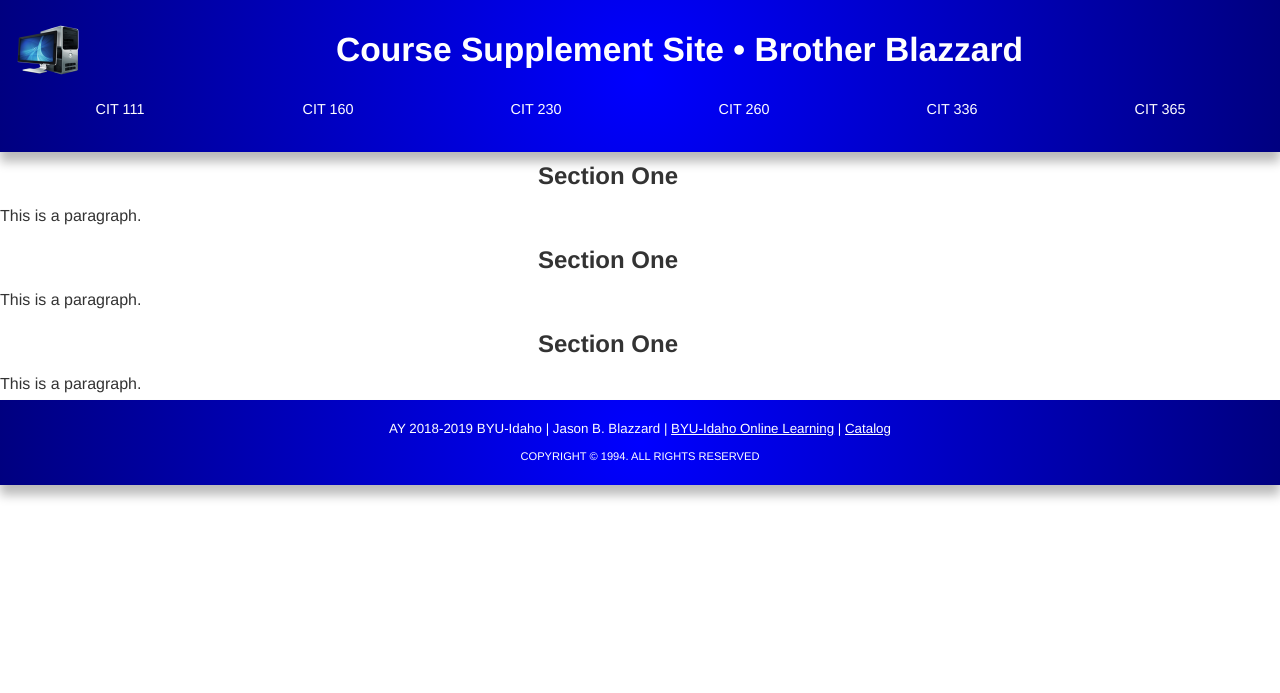
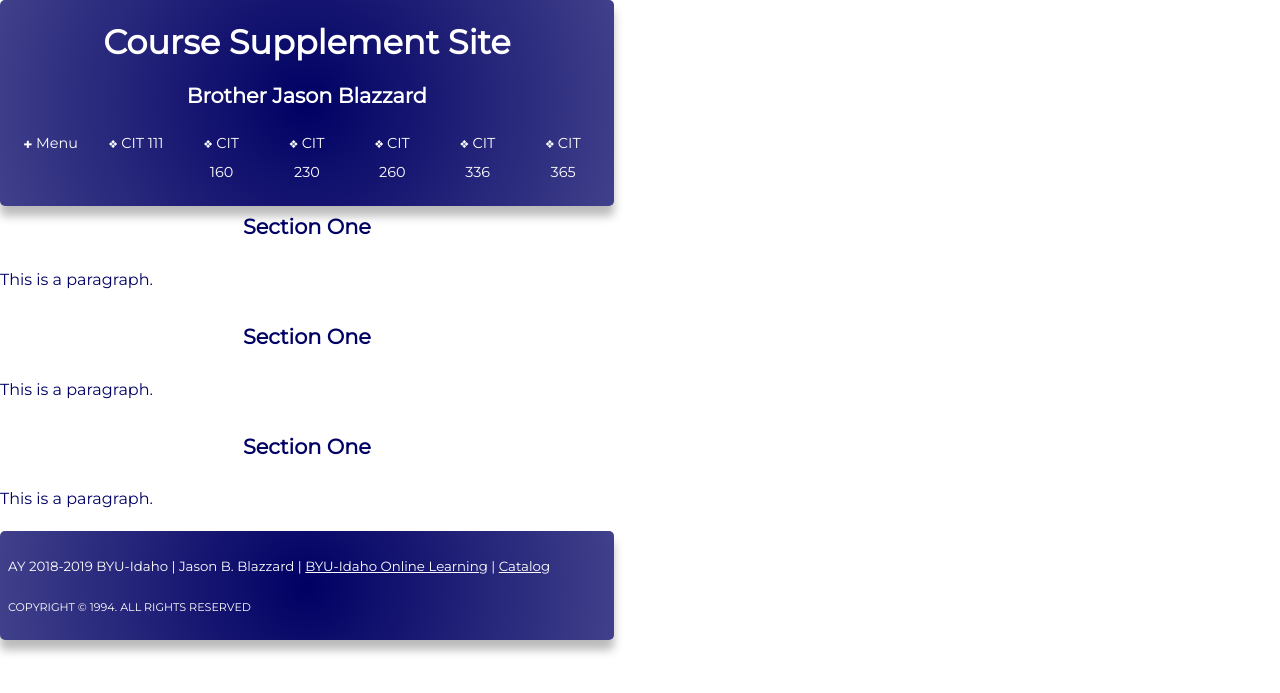
Before and after one commit to BrotherBlazzard/brotherblazzard.github.io, a PHP site: page / in a window 1280 px wide. Shown: the top 693 px of the page. Run offline with PHP 8.4, Linux system fonts and the light colour scheme.

Commit message:
testing update

```diff
--- a/css/style-bbzz.css
+++ b/css/style-bbzz.css
@@ -1,42 +1,56 @@
+:root {
+    --root-blue:rgba(0, 0, 100, 1);
+    --l2-blue:rgba(0, 0, 100, .75);
+    --l3-blue:rgba(0, 0, 100, .50);
+    --l4-blue:rgba(0, 0, 100, .25);
+}
+
 * {
-    margin: 0;
     box-sizing: border-box;
 }
 
 body {
     font-size: 16px;
     line-height: 2;
-    font-family: helvetica, consolas, sans-serif;
-    color: #333;
+    font-family: Montserrat, consolas, sans-serif;
+    color: var(--root-blue);
+    display: table-cell;
+    vertical-align: middle;
 }
 
-h1 {
-    font-size: 2.1rem;
-}
-
-h2 {
-    font-size: 1.5rem;
-    text-align: center;
+header, main, footer {
+    max-width: 84rem;
+    margin: 0 auto;
 }
 
 header,
 footer {
-    width: 100%;
-    padding: 1rem;
-    text-align: center;
+    padding: .5rem;
+    justify-content: center;
+    align-items: center;
     color: #fff;
     box-shadow: 0px 10px 10px #bbb;
-    background: radial-gradient(circle, blue, navy)
+    background: radial-gradient(circle,var(--root-blue), var(--l2-blue));
+    border-radius: 5px;
 }
 
-header img {
-    width: 64px;
-    height: auto;
-    float: left;
-    margin-right: 15px;
+header {
+
 }
 
-header nav ul {
+h1, h2, h3, h4 {margin:0;}
+
+h1 {
+    font-size: 2.1rem;
+    text-align: center;
+}
+
+h2 {
+    font-size: 1.3rem;
+    text-align: center;
+}
+
+.head-nav ul {
     list-style-type: none;
     margin: 0;
     padding: 0;
@@ -44,17 +58,23 @@ header nav ul {
     display: flex;
 }
 
-header nav li {
+.head-nav li {
     flex: 1 1 100%;
 }
 
-header nav a {
+.head-nav a {
     display: block;
     color: #fff;
     text-align: center;
     padding: .75rem;
     text-decoration: none;
     font-size: .9rem;
+}
+
+.head-nav a:hover {
+    background-color: #fff;
+    color: var(--root-blue);
+
 }
 
 main {
--- a/index.html
+++ b/index.html
@@ -7,36 +7,34 @@
   <title>Brother Blazzard &lozf; BYU-Idaho &lozf; CIT &amp; WDD</title>
   <meta name="description" content="This page serves as an instruction and administrative supplement site for Brother Blazzard at Brigham Young University - Idaho in Computer Information Technology and Web Design and Development.">
   <link rel="apple-touch-icon" href="images/icon.png">
-  <link href="https://fonts.googleapis.com/css?family=Roboto" rel="stylesheet">
+  <link href="https://fonts.googleapis.com/css?family=Roboto%7CMontserrat" rel="stylesheet">
   <link rel="stylesheet" href="css/style-bbzz.css">
 </head>
 
 <body>
   <header>
-    <picture>
-      <source srcset="images/desktopcomputer.png" media="(min-width: 37.5rem)">
-      <img src="images/desktopcomputer.png" alt="Desktop Computer Icon">
-    </picture>
-    <h1>Course Supplement Site • Brother Blazzard</h1>
-    <nav>
+    <h1>Course Supplement Site</h1>
+    <h2>Brother Jason Blazzard</h2>
+    <nav class="head-nav">
       <ul>
+        <li><a href="#" onclick="toggleMainMenu">&#10010; Menu</a></li>
         <li>
-          <a href="/cit111">CIT 111</a>
+          <a href="/cit111">&#10070; CIT 111</a>
         </li>
         <li>
-          <a href="/cit160">CIT 160</a>
+          <a href="/cit160">&#10070; CIT 160</a>
         </li>
         <li>
-          <a href="/cit230">CIT 230</a>
+          <a href="/cit230">&#10070; CIT 230</a>
         </li>
         <li>
-          <a href="/cit260">CIT 260</a>
+          <a href="/cit260">&#10070; CIT 260</a>
         </li>
         <li>
-          <a href="/cit336">CIT 336</a>
+          <a href="/cit336">&#10070; CIT 336</a>
         </li>
         <li>
-          <a href="/cit365">CIT 365</a>
+          <a href="/cit365">&#10070; CIT 365</a>
         </li>
       </ul>
     </nav>
```
